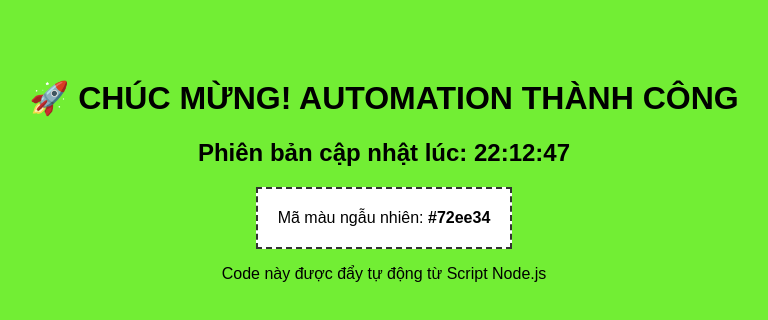
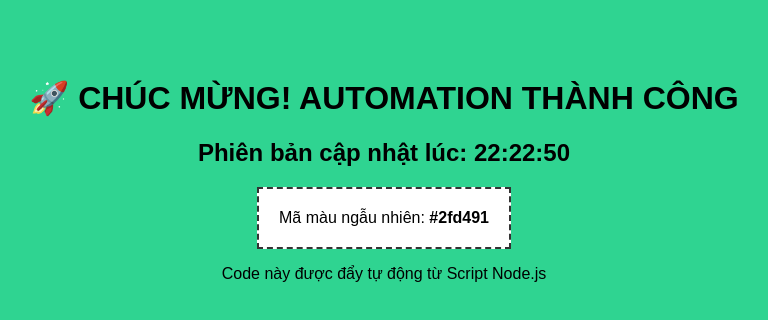
Before and after one commit to minhhuy230301/coolify-demo-html, a plain HTML site: page index.html in a window 1280 px wide. Shown: the whole page, without its empty margins (256-1024 px from the left). Drawn offline with Linux system fonts and the light colour scheme.

Commit message:
Auto-update at 22:22:50

```diff
--- a/index.html
+++ b/index.html
@@ -1,11 +1,11 @@
 
     <!DOCTYPE html>
     <html>
-      <body style="background-color: #72ee34; font-family: sans-serif; text-align: center; padding-top: 50px; transition: 0.5s;">
+      <body style="background-color: #2fd491; font-family: sans-serif; text-align: center; padding-top: 50px; transition: 0.5s;">
         <h1>🚀 CHÚC MỪNG! AUTOMATION THÀNH CÔNG</h1>
-        <h2>Phiên bản cập nhật lúc: 22:12:47</h2>
+        <h2>Phiên bản cập nhật lúc: 22:22:50</h2>
         <div style="border: 2px dashed #333; padding: 20px; display: inline-block; background: white;">
-           Mã màu ngẫu nhiên: <strong>#72ee34</strong>
+           Mã màu ngẫu nhiên: <strong>#2fd491</strong>
         </div>
         <p>Code này được đẩy tự động từ Script Node.js</p>
       </body>
```
